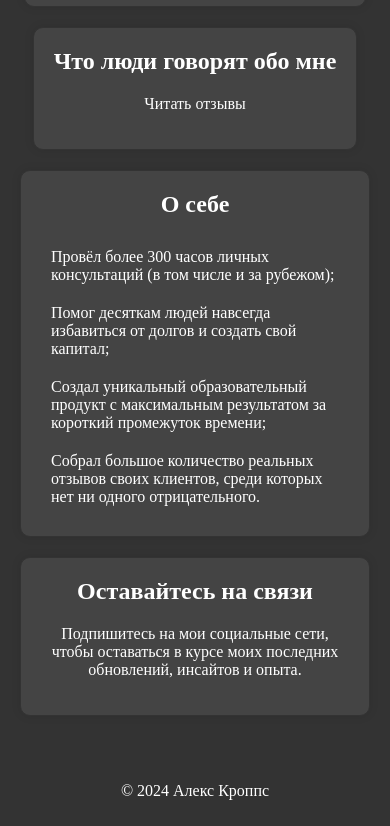
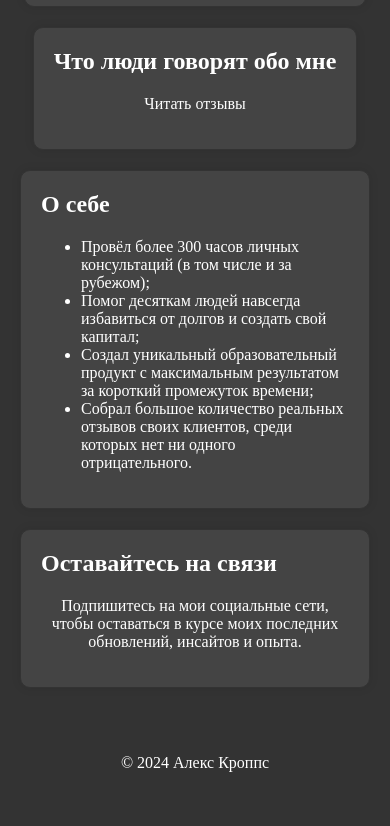
Before and after one commit to alex-kropps/social, a plain HTML site: page index.html in a window 390 px wide. Shown: the part 384-1210 px from the top of the page. After the commit the page ends 1182 px from the top, so only its background shows below. Drawn offline with Linux system fonts and the light colour scheme.

Commit message:
Update styles.css

```diff
--- a/css/styles.css
+++ b/css/styles.css
@@ -48,7 +48,7 @@ section h2 {
 	color: #fff;
 }
 
-ul {
+#connect ul {
 	list-style: none;
 	margin: 0;
 	padding: 0;
@@ -57,7 +57,7 @@ ul {
 	justify-content: center;
 }
 
-li {
+#connect li {
 	margin: 10px;
 }
 
@@ -106,8 +106,4 @@ p a:hover {
 		width: 50px;
 		height: 50px;
 	}
-
-	h2 {
-		text-align: center;
-	}
 }
```
